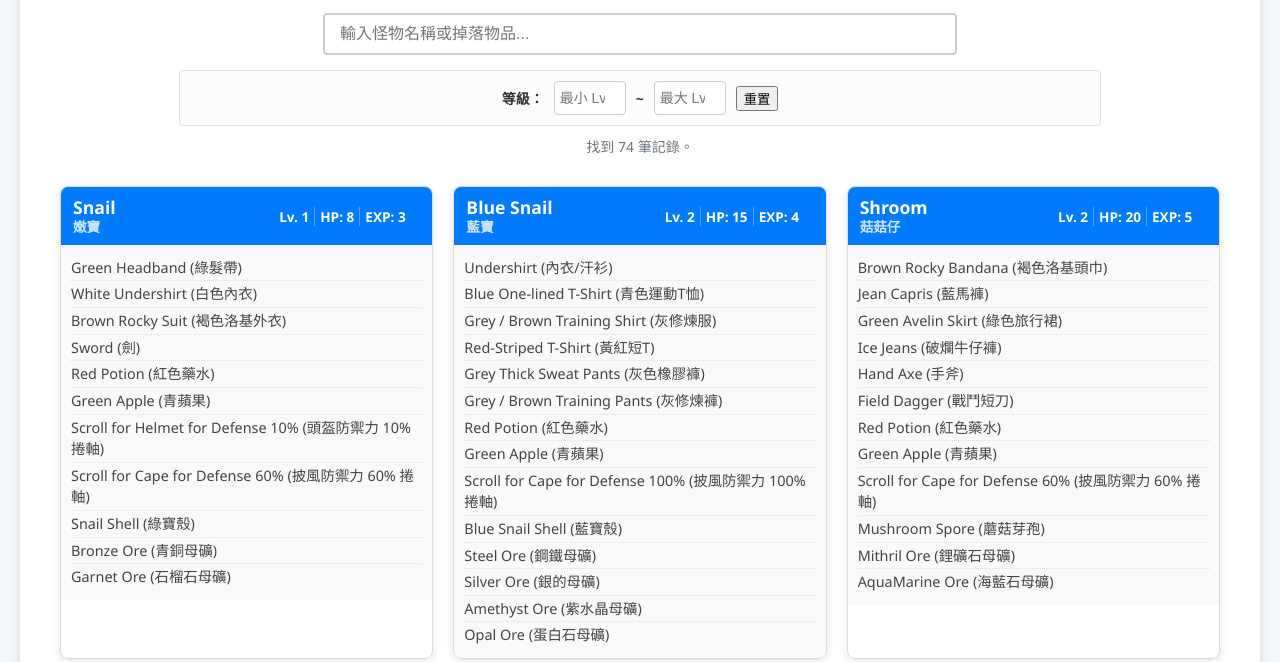
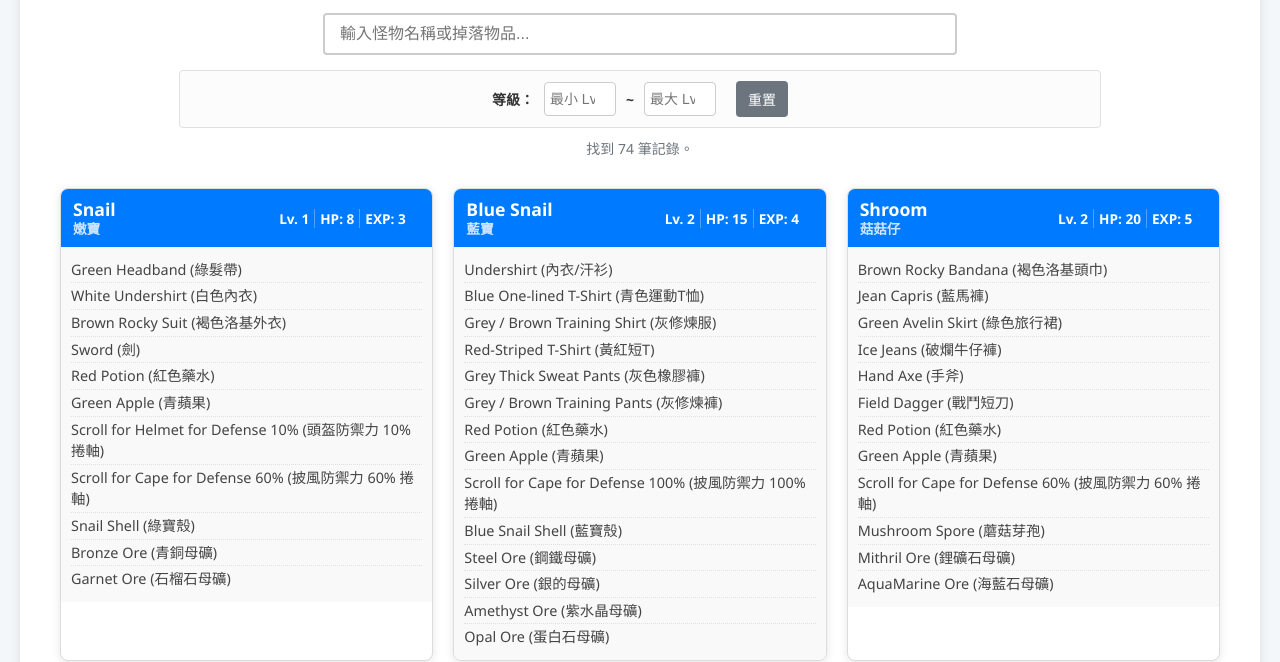
Before and after one commit to mutsuki1129/chronodrop, a website built with Parcel: page index.html in a window 1280 px wide. Shown: the part 164-826 px from the top of the page. Built offline with nearby package versions, Linux system fonts and the light colour scheme.

Commit message:
Update style.css

```diff
--- a/style.css
+++ b/style.css
@@ -56,7 +56,6 @@ h1 {
 /* --- 修正：等級區間篩選控制項 (改為輸入框) --- */
 .level-filter-controls {
     display: flex;
-    /* 移除 flex-wrap: wrap; 確保輸入框保持在同一行 */
     align-items: center;
     justify-content: center;
     gap: 10px; /* 元件間距 */
@@ -91,8 +90,25 @@ h1 {
     outline: none;
 }
 
+/* --- 新增：重置按鈕樣式 --- */
+.reset-button {
+    padding: 8px 12px;
+    font-size: 14px;
+    color: white;
+    background-color: #6c757d; /* 灰色調，代表重置 */
+    border: none;
+    border-radius: 4px;
+    cursor: pointer;
+    transition: background-color 0.2s;
+    margin-left: 10px; /* 稍微與輸入框區隔 */
+}
 
-/* --- 核心樣式：怪物卡片佈局 --- */
+.reset-button:hover {
+    background-color: #5a6268;
+}
+
+
+/* --- 核心樣式：怪物卡片佈局 (保持不變) --- */
 
 /* 1. 實現卡片橫向排列 (使用 CSS Grid) */
 .results-grid {
@@ -161,7 +177,6 @@ h1 {
 .monster-info-header .hp,
 .monster-info-header .exp {
     font-size: 0.85em;
-    /* 修正 1: 減少數值間的左邊距 */
     margin-left: 5px;
     white-space: nowrap;
     padding-left: 5px;
@@ -172,7 +187,7 @@ h1 {
     border-left: none;
 }
 
-/* 修正 2: 確保 EXP 欄位有足夠的最小寬度，以容納 2000+ 數字 */
+/* 確保 EXP 欄位有足夠的最小寬度 */
 .monster-info-header .exp {
     min-width: 55px;
 }
@@ -187,7 +202,6 @@ h1 {
 }
 
 .drop-list span {
-    /* 確保每個掉落物佔據一整行的設定 */
     display: block;
     font-size: 0.9em;
     color: #444;
@@ -201,12 +215,12 @@ h1 {
 
 /* --- 螢光標記樣式 --- */
 .highlight {
-    /* 關鍵修正：使用 !important 確保 display: inline 絕對生效，解決整行標註問題 */
+    /* 關鍵修正：使用 !important 確保 display: inline 絕對生效 */
     display: inline !important;
 
-    background-color: #FFEB8A; /* 柔和金色 */
+    background-color: #FFEB8A;
     color: #333;
-    padding: 0; /* 移除 padding 避免視覺延伸 */
+    padding: 0;
     border-radius: 0;
     font-weight: bold;
 }
```
